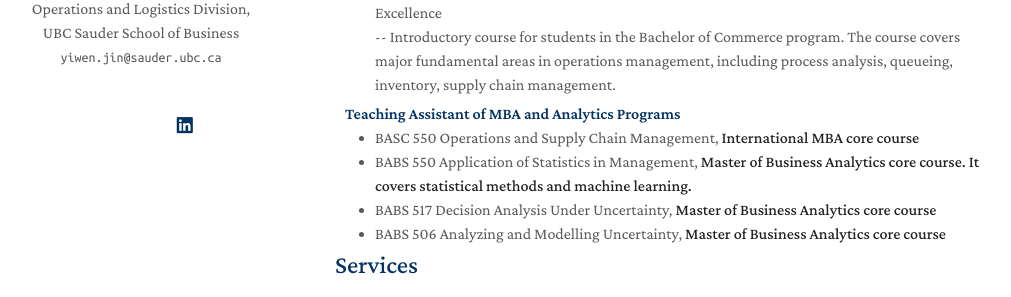
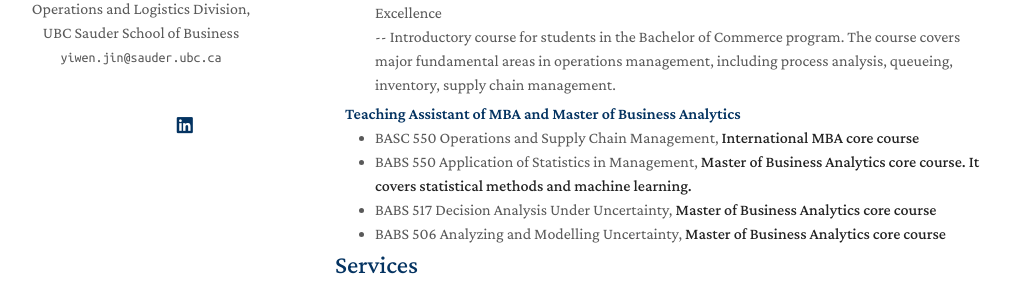
Before and after one commit to zeyang1225/zeyang1225.github.io, a Jekyll site: the page built from index.md, in a window 1280 px wide and 900 px high, scrolled down 1839 px. Shown: the part 456-753 px from the top of the window, without its empty margins (135-1146 px from the left). Built offline with Jekyll 4.4.1, drawn with Linux system fonts in a browser that asks for light colours; nearby versions of some CDN libraries; a style sheet for code colours, icons or effects is not loaded; our own code applies the rules of GitHub Pages for plain Markdown files.

Commit message:
Update teaching.md

```diff
--- a/_includes/teaching.md
+++ b/_includes/teaching.md
@@ -7,7 +7,7 @@
       -- Introductory course for students in the Bachelor of Commerce program. The course covers major fundamental areas in operations management, including process analysis, queueing, inventory, supply chain management.<br>
 </ul>
 
-<h4 style="margin:0 10px 0;">Teaching Assistant of MBA and Analytics Programs</h4>
+<h4 style="margin:0 10px 0;">Teaching Assistant of MBA and Master of Business Analytics</h4>
 <ul style="margin:0 0 5px;">
        <li><autocolor>BASC 550 Operations and Supply Chain Management, <strong>International MBA core course</strong></autocolor></li>
        <li><autocolor>BABS 550 Application of Statistics in Management, <strong>Master of Business Analytics core course. It covers statistical methods and machine learning.</strong></autocolor></li>
```
